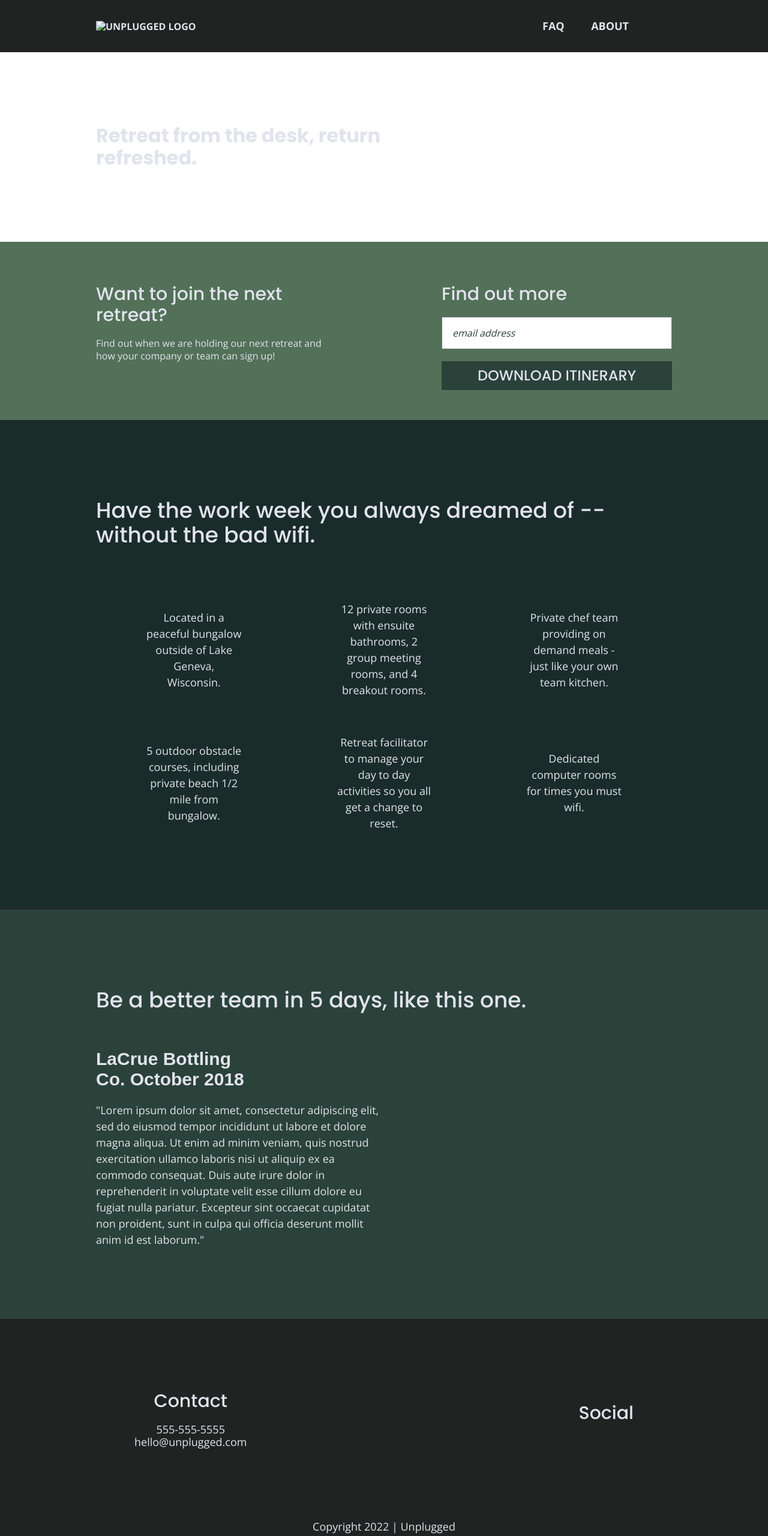
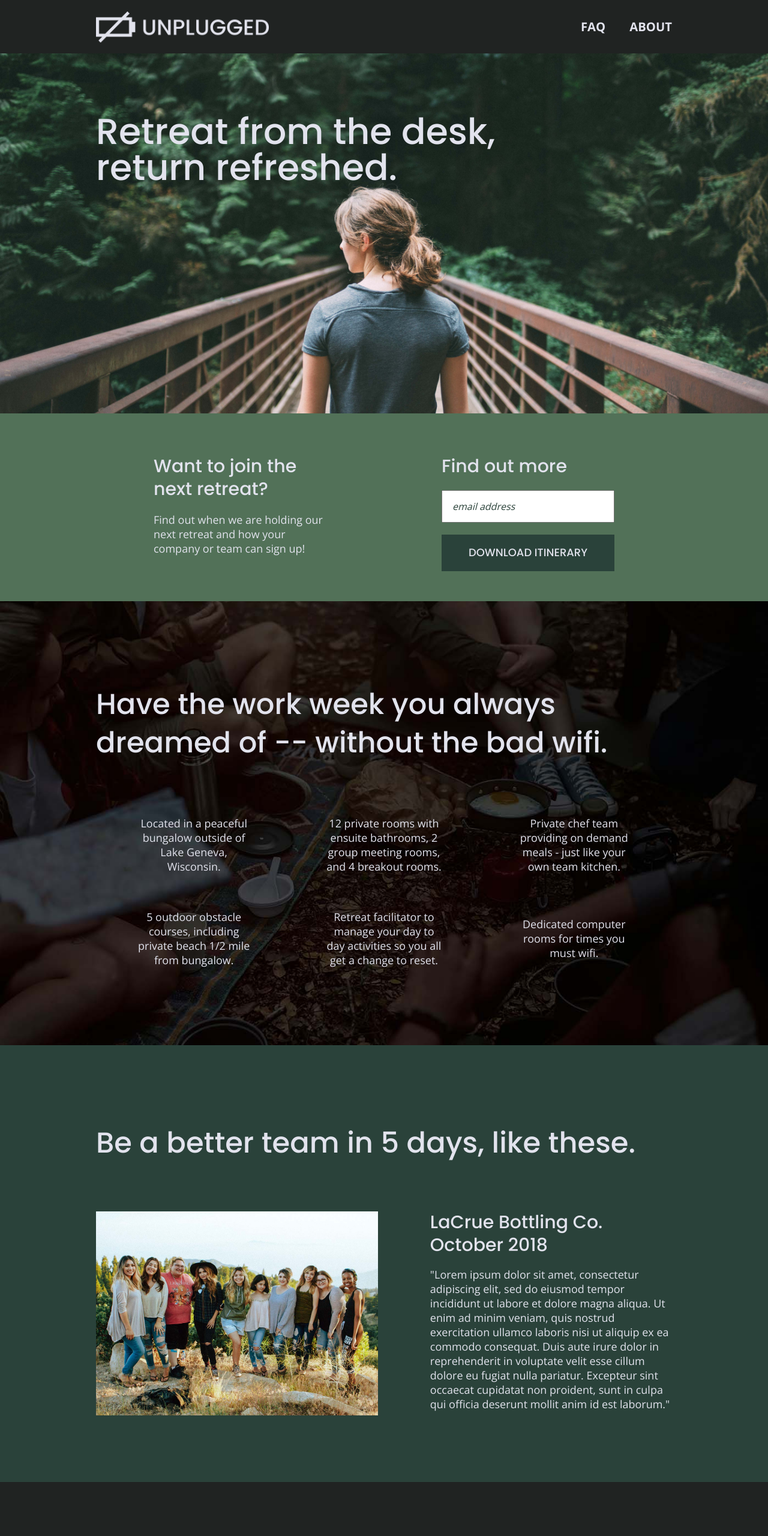
Before and after one commit to Rae1821/unplugged-retreat, a website built with Parcel: page index.html in a window 1280 px wide. Shown: the top 2560 px of the page at 60% size. Built offline with nearby package versions, Linux system fonts and the light colour scheme.

Commit message:
Responsive images added

```diff
--- a/css/main.css
+++ b/css/main.css
@@ -94,6 +94,7 @@ html {
 }
 
 body {
+  color: #e2e3ed;
   font-family: 'Open Sans', sans-serif;
   font-size: 1em;
   text-align: left;
@@ -107,20 +108,9 @@ ol {
 a {
   color: #e2e3ed;
   text-decoration: none;
-  font-weight: 700;
-  text-transform: uppercase;
-  text-align: center;
-
-}
-
-h1 {
-  color: #e2e3ed;
-  font-family: 'Poppins', sans-serif;
-  font-size: 2.25em;
 }
 
 h2 {
-  color: #e2e3ed;
   font-family: 'Poppins', sans-serif;
   font-size: 1.875em;
   font-weight: 500;
@@ -128,15 +118,14 @@ h2 {
 
 h3,
 h4 {
-  color: #e2e3ed;
-  font-family: 'Poppings', sans-serif;
+  font-family: 'Poppins', sans-serif;
   margin: 20px 0;
   font-size: 1.125em;
+  font-weight: 500;
 }
 
 p {
-  color: #e2e3ed;
-  font-size: 1em;
+  font-size: 0.875em;
   line-height: 1.285;
 }
 
@@ -145,22 +134,149 @@ img {
 }
 
 figure {
+  margin: 0;
+}
+
+address {
+  font-style: normal;
+}
+
+.content-wrapper {
+  width: 90%;
+  margin: 50px 0;
+}
+
+
+
+/********* Base Header - Footer Styles **********/
+
+header,
+footer {
+  background-color: #202322;
+  display: flex;
+  justify-content: center;
+  align-items: center;
+  flex-flow: row wrap;
+}
+
+header {
+  padding: 15px 0;
+}
+
+header figure {
+  width: 60%;
+  display: flex;
+  justify-content: center;
+  align-items: center;
+  flex-flow: row wrap;
+}
+
+header .content-wrapper {
+  display: flex;
+  justify-content: center;
+  align-items: center;
+  flex-flow: row wrap;
+  margin: 0;
+}
+
+.header-divider {
+  background: #3a3a3a;
+  width: 100%;
+  height: 1px;
+  margin: 10px 0 20px 0;
+}
+
+header nav {
+  display: flex;
+  justify-content: space-around;
+  align-items: center;
+  flex-flow: row wrap;
+  font-size: 1.125em;
+  font-weight: 700;
+  text-transform: uppercase;
+  width: 60%;
+}
+
+
+header nav ul {
+  width: 100%;
+  display: flex;
+  justify-content: space-around;
+}
+
+header nav ul li {
+  font-size: 1.125em;
+}
+
+footer {
+  text-align: center;
+  flex-direction: column;
 
 }
 
-address {
-  color: #e2e3ed;
-  font-style: normal;
+footer p {
+  margin: 0;
 }
 
-address p {
-  line-height: 1.5;
+footer .content-wraper {
+  width: 55%;
+  margin: 50px 0;
+}
+
+footer .contact {
+  margin-bottom: 50px;
+
+}
+
+footer .social-icons {
+  display: flex;
+  justify-content: space-around;
+  align-items: center;
 }
 
 
-.content-wrapper {
-  width: 90%;
-  margin: 30px 0;
+footer .social-icons p {
+  display: flex;
+  justify-content: center;
+  align-items: center;
+}
+
+footer .copyright {
+  margin: 20px 0;
+
+}
+
+
+/************ Mobile Styles - Homepage ***************/
+
+/*** Hero Area **/
+
+.hero-area {
+  background: url('../img/hero-image.jpg');
+  background-position: center;
+  background-size: cover;
+  min-height: 500px;
+  display: flex;
+  justify-content: center;
+  flex-flow: row wrap;
+}
+
+.hero-area h1 {
+  font-size: 2.25em;
+  font-family: 'Poppins', sans-serif;
+  font-weight: 500;
+  line-height: 1.2;
+}
+
+/** Aside **/
+
+aside {
+  background-color: #527158;
+  display: flex;
+  justify-content: center;
+  align-items: center;
+  flex-flow: row wrap;
+
 }
 
 aside .form {
@@ -190,126 +306,12 @@ input[type=button] {
 }
 
 
-/********* Base Header - Footer Styles **********/
-
-header,
-footer {
-  background-color: #202322;
-  display: flex;
-  justify-content: center;
-  align-items: center;
-  flex-flow: row wrap;
-}
-
-header {
-  padding: 15px 0;
-}
-
-
-header .content-wrapper {
-  display: flex;
-  justify-content: center;
-  align-items: center;
-  flex-flow: row wrap;
-  margin: 0;
-}
-
-.header-divider {
-  width: 100%;
-  height: 1px;
-  margin: 10px 0 20px 0;
-}
-
-header nav {
-  display: flex;
-  justify-content: space-around;
-  align-items: center;
-  flex-flow: row wrap;
-  width: 100%;
-}
-
-
-header nav ul {
-  font-family: 'Open sans', sans-serif;
-  font-size: 1.125em;
-  font-weight: 700;
-  display: flex;
-  justify-content: space-around;
-  width: 50%;
-  padding-left: 0px;
-
-}
-
-footer {
-  flex-direction: column;
-
-}
-
-footer p {
-  margin: 0;
-}
-
-footer .content-wraper {
-  width: 55%;
-  margin: 50px 0;
-}
-
-footer .contact {
-  margin-bottom: 50px;
-
-}
-
-.footer-content {
-  text-align: center;
-}
-
-footer .social-icons {
-  display: flex;
-  justify-content: space-around;
-  align-items: center;
-}
-
-
-footer .social-icons p {
-  display: flex;
-  justify-content: center;
-  align-items: center;
-}
-
-
-
-footer .copyright {
-  margin: 20px 0;
-
-}
-
-
-/************ Mobile Styles - Homepage ***************/
-
-/*** Hero Area **/
-
-.hero-area {
-  display: flex;
-  justify-content: center;
-  flex-flow: row wrap;
-}
-
-/** Aside **/
-
-aside {
-  background-color: #527158;
-  display: flex;
-  justify-content: center;
-  align-items: center;
-  flex-flow: row wrap;
-
-}
-
 
 /*** Features **/
 
 .features {
-  background: #1a2c2a;
+  background: #1a2c2a url('../img/features-pic.jpg') center no-repeat;
+  background-size: cover;
   display: flex;
   justify-content: center;
   flex-flow: row wrap;
@@ -333,6 +335,7 @@ aside {
 
 .features p {
   margin: 0;
+  text-align: center;
 }
 
 /*** Reviews ***/
@@ -346,6 +349,7 @@ aside {
 
 .reviews h2 {
   margin-bottom: 40px;
+  line-height: 1;
 }
 
 .reviews h3 {
@@ -400,10 +404,15 @@ address .contact-content p {
 
 .faq h2 {
   margin-bottom: 40px;
+  line-height: 1;
 }
 
 .faq-content {
   margin-bottom: 50px;
+}
+
+.faq-content h4 {
+  line-height: 1.333;
 }
 
 
@@ -506,12 +515,26 @@ address .contact-content p {
   margin: 100px 0;
 }
 
+h2 {
+  font-size: 2.25em;
+  line-height: 1.333;
+}
+
+h3 {
+  font-size: 1.5em;
+  line-height: 1.25;
+}
+
 /* Header */
 
 header {
   justify-content: space-around;
   padding: 33px 0;
 
+}
+
+header figure {
+  width: 30%;
 }
 
 header .content-wrapper {
@@ -524,6 +547,7 @@ header nav {
 
 }
 
+
 header nav ul {
   justify-content: space-between;
 }
@@ -533,6 +557,16 @@ header nav ul {
 }
 
 /* Hero Area */
+
+.hero-area {
+  min-height: 600px;
+}
+
+.hero-area h1 {
+  font-size: 3em;
+  line-height: 1;
+  margin: 0;
+}
 
 
 /* Aside */
@@ -552,6 +586,10 @@ aside .content-wrapper .form {
 
 /* Features */
 
+.feathers h2 {
+  margin-bottom: 20px;
+}
+
 article {
   width: 100%;
 }
@@ -565,7 +603,7 @@ article {
 }
 
 .features .features-item-description {
-  width: 50%;
+  width: 62%;
 }
 
 /* Reviews */
@@ -575,9 +613,21 @@ article {
   justify-content: space-between;
 }
 
+.reviews article figure,
 .reviews article div {
   width: 49%;
 }
+
+.reviews h2 {
+  width: 85%;
+}
+
+.reviews h3 {
+  width: 75%;
+  margin: 0;
+
+}
+
 
 /* Footer */
 
@@ -591,11 +641,20 @@ footer .content-wrapper {
   display: flex;
   justify-content: space-between;
   align-items: center;
-
+  flex-direction: row;
 }
 
 footer .contact {
   margin-bottom: 0;
+}
+
+footer h4 {
+  font-size: 1.5em;
+  margin-bottom: 40px;
+}
+
+footer p {
+  line-height: 1.285;
 }
 
 footer .copyright {
@@ -628,11 +687,11 @@ footer .copyright {
   align-items: flex-start;
 }
 
+.contact-content h4 {
+  font-size: 1.5em;
+}
+
 /* FAQ Page */
-
-header {
-  padding: 15px 0;
-}
 
 .faq .content-wrapper {
   justify-content: space-between;
@@ -646,6 +705,12 @@ header {
   width: 100%;
 }
 
+.faq h4,
+.faq p {
+  font-size: .875em;
+  line-height: 1.125;
+}
+
 
 }
 
@@ -653,50 +718,53 @@ header {
 
   /*Desktop styles here*/
 
+  header {
+    padding: 15px 0;
+  }
 
 .content-wrapper {
   max-width: 960px;
 }
-/* Header */
 
-header nav {
-  width: 30%;
-
+h2 {
+  font-size: 2.25em;
 }
 
-header nav ul {
-  justify-content: space-between;
+h3,
+h4 {
+  font-size: 1.875em;
 }
 
+p {
+  font-size: 1.125em;
+  line-height: 1.333;
+}
 
 /* Hero */
 .hero-area h1 {
-  width: 60%;
+  font-size: 3.75em;
+  width: 80%;
+}
+
+/* Aside */
+
+aside .content-wrapper {
+  justify-content: space-around;
 }
 
 aside .content-wrapper .form-description,
 aside .content-wrapper .form {
-  width: 40%;
+  width: 30%;
 }
 
-aside h3 {
-  font-family: 'Poppins', sans-serif;
-  font-weight: 500;
-  font-size: 1.875em;
+.form-description p {
+  font-size: 1.125em;
 }
 
-input[type=button] {
-  width: 100%;
-  padding: 10px;
-  margin-top: 20px;
-  font-size: 1.5em;
-
-}
 
 /* Features */
 
 .features h2 {
-  font-size: 2.25em;
   width: 90%;
 }
 
@@ -704,80 +772,33 @@ input[type=button] {
   flex-basis: 33%;
 }
 
-.features-item-description {
-  font-size: 1.125em;
-  line-height: 1.5;
-  text-align: center;
-}
 
 /* Reviews */
 
 .reviews article div {
-  width: 50%;
+  width: 42%;
 }
 
 .reviews h2 {
-  font-size: 2.25em;
-}
-
-.reviews h3 {
-  font-size: 1.875em;
-}
-
-.reviews p {
-  font-size: 1.125em;
-  line-height: 1.5;
-}
-
-footer address {
-  font-size: 1.125em;
+  padding-bottom: 50px;
 }
 
 footer h4 {
-  font-family: 'Poppins', sans-serif;
   font-size: 1.875em;
-  font-weight: 500;
+
 }
 
-footer .copyright {
-  font-size: 1.125em;
-  text-align: center;
-}
 
 /* About Page */
 
 .mission h2,
  .content-wrapper h2 {
-  width: 100%;
-}
-
-.contact-content {
-  width: 90%;
-}
-
-.mission h2 {
+  width: 95%;
   font-size: 3em;
 }
 
-.mission p {
-  font-size: 1.125em;
-  line-height: 1.5;
-}
-
-.contact-section h2 {
-  font-size: 3em;
-  width: 100%;
-  margin: 0;
-}
-
-address h4 {
+.contact-content h4 {
   font-size: 1.875em;
-  font-weight: 500;
-
-}
-
-address p {
-  font-size: 1.125em;
 }
 
 
@@ -785,20 +806,15 @@ address p {
 
 
 .faq h2 {
-  font-family: 'Poppins', sans-serif;
-  font-weight: 500;
   font-size: 3em;
   width: 100%;
 }
 
-.faq h3 {
-font-family: 'Poppins', sans-serif;
 
-}
-
+.faq h4,
 .faq p {
-  font-family: 'Open sans', sans-serif;
   font-size: 1.125em;
+  line-height: 1;
 }
 
 }
--- a/index.html
+++ b/index.html
@@ -29,7 +29,10 @@
   <header>
     <!-- Header and Nav -->
     <div class="content-wrapper">
-      <a href="#"><img src="#" alt="unplugged logo"></a>
+      <figure>
+        <a href="#"><img src="img/unpluggedlogo.png" alt="unplugged logo"></a>
+      </figure>
+
       <div class="header-divider"></div>
       <nav>
           <ul>
@@ -107,10 +110,15 @@
     <!-- Reviews Section -->
     <section class="reviews">
       <div class="content-wrapper">
-        <h2>Be a better team in 5 days, like this one.</h2>
+        <h2>Be a better team in 5 days, like these.</h2>
         <article>
+          <figure>
+            <img src="img/reviews-pic.jpg" alt="Group Picture"/>
+          </figure>
           <div>
-            <h3>LaCrue Bottling Co. October 2018</h3>
+            <h3>LaCrue Bottling Co.<br>
+                October 2018
+            </h3>
             <p>
               "Lorem ipsum dolor sit amet, consectetur adipiscing elit, sed do eiusmod tempor incididunt ut labore et dolore magna aliqua. Ut enim ad minim veniam, quis nostrud exercitation ullamco laboris nisi ut aliquip ex ea commodo consequat.
               Duis aute irure dolor in reprehenderit in voluptate velit esse cillum dolore eu fugiat nulla pariatur. Excepteur sint occaecat cupidatat non proident, sunt in culpa qui officia deserunt mollit anim id est laborum."
```
Also changed, not shown: about/index.html (+5 -1 lines), faq/index.html (+16 -10 lines).
